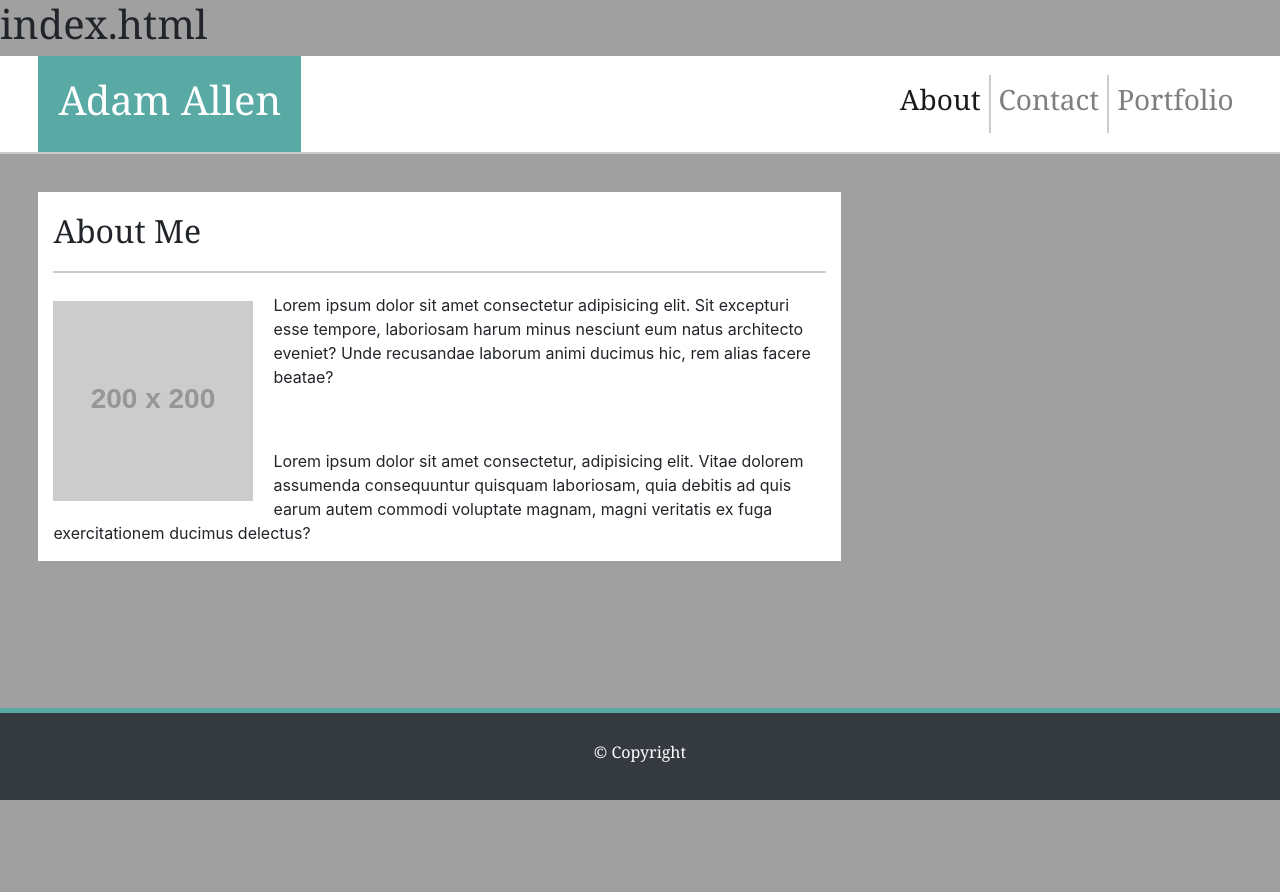
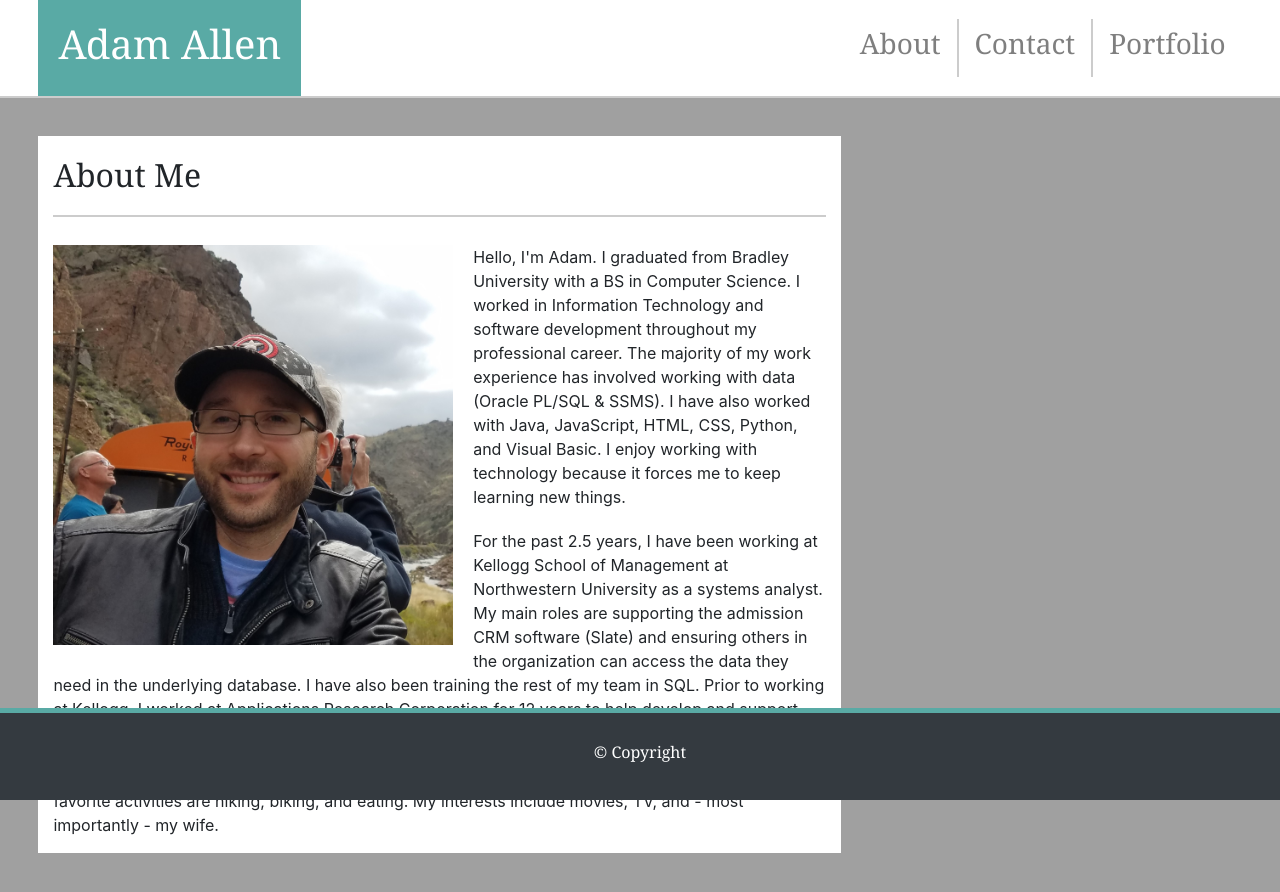
Before and after one commit to locutusOO1/02-CSS-Bootstrap-02-Homework, a plain HTML site: page index.html in a window 1280 px wide. Before the commit the page ends 800 px from the top, so only its background shows below. Drawn offline with nearby package versions, Linux system fonts and the light colour scheme; placeholder pictures from the web are drawn by us.

Commit message:
rebuilt navbar and built out content for about me

```diff
--- a/assets/css/style.css
+++ b/assets/css/style.css
@@ -1,5 +1,13 @@
 h1,h2,h3,h4,h5,h6 {
     font-family: Cambria, Cochin, Georgia, Times, 'Times New Roman', serif;
+}
+
+a {
+    color: #7f7f7f;
+    margin-top: 0;
+    margin-bottom: 0;
+    padding-top: 0;
+    padding-bottom: 0;
 }
 
 .navbar {
@@ -36,11 +44,19 @@ p {
 
 body {
     background-color: rgb(160, 160, 160);
+    min-height: 400px;
+    margin-bottom: 100px;
+    clear: both;
 }
 
 #main_container {
     padding: 3%;
 }
+
+.vertical_align {
+    margin: 0;
+}
+
 
 article {
     background-color: white;
@@ -51,7 +67,7 @@ article {
     margin-bottom: 20px;
     margin-right: 20px;
     margin-top: 20px;
-    /* margin: 20px; */
+    max-height: 400px;
 }
 
 .clearfix::after {
--- a/index.html
+++ b/index.html
@@ -1,25 +1,36 @@
 <!DOCTYPE html>
 <html lang="en">
+
+<!-- Head -->
 <head>
     <meta charset="UTF-8">
     <meta name="viewport" content="width=device-width, initial-scale=1.0">
+
+    <!-- Links -->
     <link rel="stylesheet" href="https://stackpath.bootstrapcdn.com/bootstrap/4.4.1/css/bootstrap.min.css"/>
     <link rel="stylesheet" type="text/css" href="assets/css/style.css"/>
-    <title>index.html</title>
+
+    <!-- Title -->
+    <title>Adam Allen</title>
 </head>
+
+<!-- Body -->
 <body>
 
-    <h1>index.html</h1>
     <!-- Navbar -->
-    <div class="container-fluid" id="nav_container">
+    <!-- <div class="container-fluid" id="nav_container">
         <nav class="navbar navbar-expand-lg navbar-light">
-        <!-- Logo -->
+
             <a class="navbar-brand" href="index.html" id="logo">
                 <h1>
                     Adam Allen
                 </h1>
             </a>
-        <!-- Nav Links -->
+
+            <button class="navbar-toggler" type="button" data-toggle="collapse" data-target="#navbarSupportedContent" aria-controls="navbarSupportedContent" aria-expanded="false" aria-label="Toggle navigation">
+                <span class="navbar-toggler-icon"></span>
+            </button>
+
             <div class="collapse navbar-collapse" id="navbarSupportedContent">
                 <ul class="navbar-nav ml-auto">
                     <li class="nav-item active">
@@ -45,28 +56,76 @@
                     </li>
                 </ul>
             </div>
+
+        </nav>
+    </div> -->
+
+    <!-- Navbar -->
+    <div container="container-fluid" id="nav_container">
+        <nav class="navbar navbar-light">
+
+            <!-- Logo -->
+            <a class="navbar-brand" href="index.html" id="logo">
+                <h1>
+                    Adam Allen
+                </h1>
+            </a>
+
+            <!-- Nav Links -->
+            <ul class="nav navbar navbar-light justify-content-end">
+                <li class="nav-item">
+                    <a id="nav_about" class="nav-link" href="index.html">
+                        <h3>
+                            About
+                        </h3>
+                    </a>
+                </li>
+                <li class="nav-item">
+                    <a id="nav_contact" class="nav-link" href="contact.html">
+                        <h3>
+                            Contact
+                        </h3>
+                    </a>
+                </li>
+                <li class="nav-item">
+                    <a id="nav_portfolio" class="nav-link" href="portfolio.html">
+                        <h3>
+                            Portfolio
+                        </h3>
+                    </a>
+                </li>
+              </ul>
             </nav>
     </div>
+
     <!-- Main Content -->
-    <div class="container-fluid" id="main_container">
-    <main>
+    <main class="container-fluid" id="main_container">
+        <div class="row vertical_align">
             <article class="col-md-8 clearfix">
-            <div class="row-mb-2">
-            <h2>
+
+                <!-- Heading -->
+                <div class="row vertical_align">
+                    <h2 class="w-100">
                         About Me
                     </h2>
                 </div>
-            <img src="https://via.placeholder.com/200x200" id="img_bio" class="img-fluid"/>
+
+                <!-- Content -->
+                <img src="assets/images/bio.jpg" id="img_bio" class="img-fluid" alt="Picture of me on a train"/>
                 <p>
-                Lorem ipsum dolor sit amet consectetur adipisicing elit. Sit excepturi esse tempore, laboriosam harum minus nesciunt eum natus architecto eveniet? Unde recusandae laborum animi ducimus hic, rem alias facere beatae?
+                    Hello, I'm Adam.  I graduated from Bradley University with a BS in Computer Science.  I worked in Information Technology and software development throughout my professional career. The majority of my work experience has involved working with data (Oracle PL/SQL & SSMS). I have also worked with Java, JavaScript, HTML, CSS, Python, and Visual Basic. I enjoy working with technology because it forces me to keep learning new things.
                 </p>
-            <br>
                 <p>
-                Lorem ipsum dolor sit amet consectetur, adipisicing elit. Vitae dolorem assumenda consequuntur quisquam laboriosam, quia debitis ad quis earum autem commodi voluptate magnam, magni veritatis ex fuga exercitationem ducimus delectus?
+                    For the past 2.5 years, I have been working at Kellogg School of Management at Northwestern University as a systems analyst. My main roles are supporting the admission CRM software (Slate) and ensuring others in the organization can access the data they need in the underlying database.  I have also been training the rest of my team in SQL.  Prior to working at Kellogg, I worked at Applications Research Corporation for 12 years to help develop and support their CRM software.
                 </p>
+                <p>
+                    On a personal level, I've always lived in Illinois. My hobbies are video gaming and board gaming. My favorite activities are hiking, biking, and eating. My interests include movies, TV, and - most importantly - my wife.
+                </p>
+
             </article>
+        </div>
     </main>
-    </div>
+
     <!-- Footer -->
     <footer class="container-fluid bg-dark fixed-bottom">
         <h6 class="text-center" id="copy">
@@ -74,5 +133,10 @@
         </h6>
     </footer>
 
+    <!-- Bootstrap Scripts-->
+    <script src="https://code.jquery.com/jquery-3.4.1.slim.min.js" integrity="sha384-J6qa4849blE2+poT4WnyKhv5vZF5SrPo0iEjwBvKU7imGFAV0wwj1yYfoRSJoZ+n" crossorigin="anonymous"></script>
+    <script src="https://cdn.jsdelivr.net/npm/popper.js@1.16.0/dist/umd/popper.min.js" integrity="sha384-Q6E9RHvbIyZFJoft+2mJbHaEWldlvI9IOYy5n3zV9zzTtmI3UksdQRVvoxMfooAo" crossorigin="anonymous"></script>
+    <script src="https://stackpath.bootstrapcdn.com/bootstrap/4.4.1/js/bootstrap.min.js" integrity="sha384-wfSDF2E50Y2D1uUdj0O3uMBJnjuUD4Ih7YwaYd1iqfktj0Uod8GCExl3Og8ifwB6" crossorigin="anonymous"></script>
+
 </body>
 </html>
```
Also changed, not shown: contact.html (+23 -3 lines), portfolio.html (+23 -3 lines), assets/images/bio.jpg (added). Lines whose indentation alone changed are shown as unchanged.
